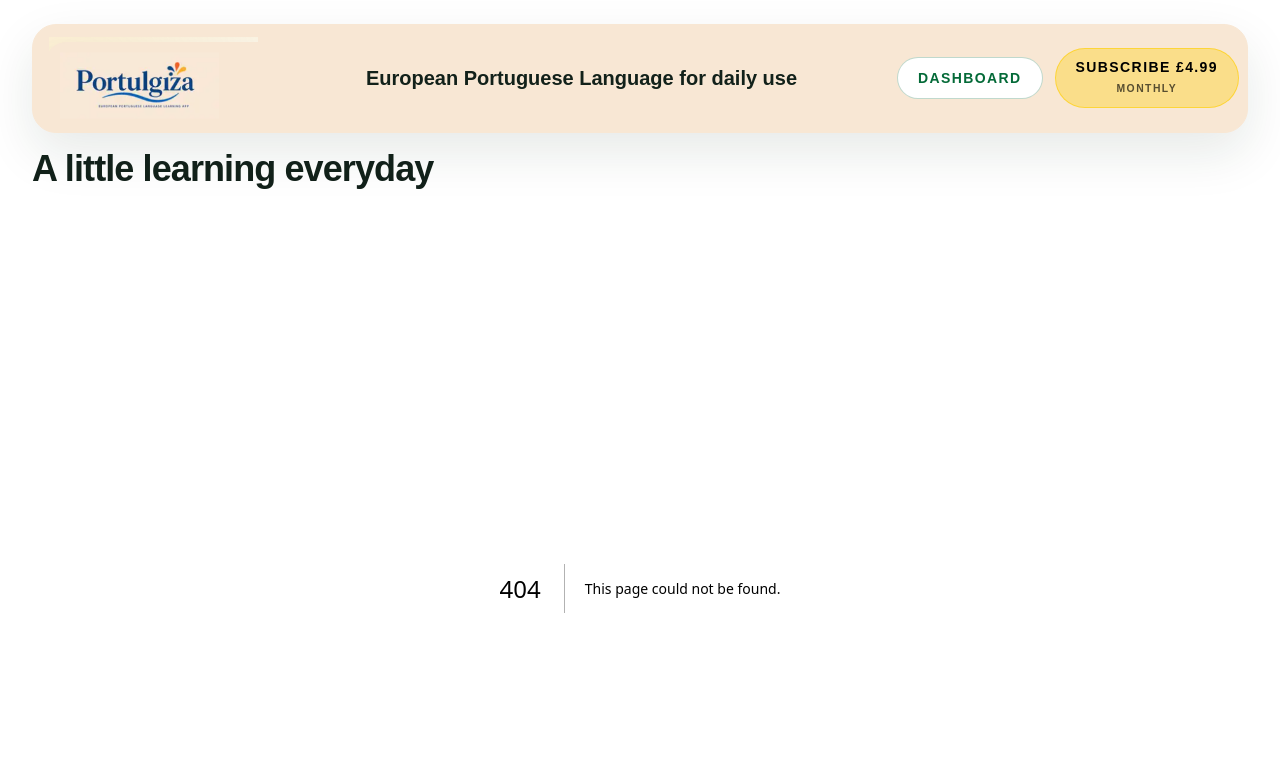
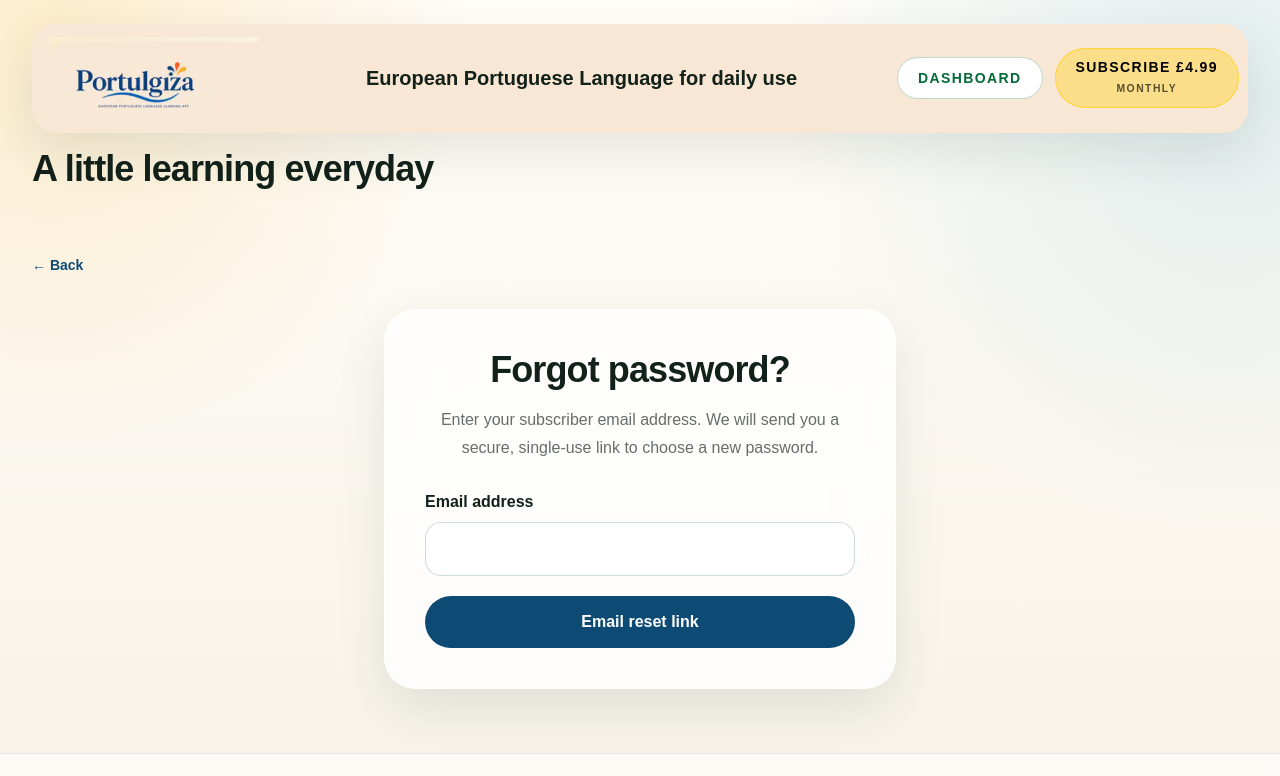
Before and after one commit to akgaza7/PORTULGIZA, a Next.js app in the folder site/: page /forgot-password in a window 1280 px wide. Before the commit this address had no page. Shown: the top 776 px of the page. Built offline with nearby package versions, Linux system fonts and the light colour scheme.

Commit message:
Add secure Auth0 password recovery
Adds a secure Auth0 email password-reset flow and rejects Auth0's administrator tenant.

```diff
--- /dev/null
+++ b/site/app/api/auth/forgot-password/route.ts
@@ -0,0 +1,51 @@
+import { NextResponse } from "next/server";
+
+const emailPattern = /^[^\s@]+@[^\s@]+\.[^\s@]+$/;
+
+export async function POST(request: Request) {
+  let email = "";
+
+  try {
+    const body = (await request.json()) as { email?: unknown };
+    email = typeof body.email === "string" ? body.email.trim().toLowerCase() : "";
+  } catch {
+    return NextResponse.json({ error: "Invalid request." }, { status: 400 });
+  }
+
+  if (!email || email.length > 254 || !emailPattern.test(email)) {
+    return NextResponse.json({ error: "Enter a valid email address." }, { status: 400 });
+  }
+
+  const domain = process.env.AUTH0_DOMAIN
+    ?.replace(/^https?:\/\//, "")
+    .replace(/\/$/, "")
+    .toLowerCase();
+  const clientId = process.env.AUTH0_CLIENT_ID;
+  const connection = process.env.AUTH0_CONNECTION || "Username-Password-Authentication";
+
+  if (!domain || domain === "auth0.auth0.com" || !clientId) {
+    console.error("Password reset is unavailable because Auth0 is not configured.");
+    return NextResponse.json({ error: "Password reset is unavailable." }, { status: 503 });
+  }
+
+  try {
+    const response = await fetch(`https://${domain}/dbconnections/change_password`, {
+      method: "POST",
+      headers: { "Content-Type": "application/json" },
+      body: JSON.stringify({ client_id: clientId, email, connection }),
+      cache: "no-store",
+    });
+
+    // Auth0 returns 404 when an address is unknown. Use the same response as a
+    // successful request so this endpoint cannot be used to discover accounts.
+    if (response.ok || response.status === 404) {
+      return NextResponse.json({ ok: true });
+    }
+
+    console.error("Auth0 password reset request failed.", { status: response.status });
+    return NextResponse.json({ error: "Password reset is unavailable." }, { status: 503 });
+  } catch (error) {
+    console.error("Auth0 password reset request failed.", error);
+    return NextResponse.json({ error: "Password reset is unavailable." }, { status: 503 });
+  }
+}
--- /dev/null
+++ b/site/app/forgot-password/page.tsx
@@ -0,0 +1,15 @@
+import Link from "next/link";
+import { ForgotPasswordForm } from "@/components/forgot-password-form";
+
+export default function ForgotPasswordPage() {
+  return (
+    <main className="page-shell py-10 sm:py-16">
+      <Link href="/sign-in" className="text-sm font-semibold text-ocean hover:text-ink">
+        ← Back
+      </Link>
+      <div className="mt-8">
+        <ForgotPasswordForm />
+      </div>
+    </main>
+  );
+}
--- a/site/components/auth-form.tsx
+++ b/site/components/auth-form.tsx
@@ -34,6 +34,14 @@ export function AuthForm({ mode, configured }: AuthFormProps) {
           {isSignUp ? "Start free trial" : "Sign in"}
         </span>
       )}
+      {!isSignUp && configured ? (
+        <a
+          href="/forgot-password"
+          className="mt-5 inline-flex font-semibold text-ocean underline decoration-ocean/35 underline-offset-4 transition hover:text-ink"
+        >
+          Forgot password?
+        </a>
+      ) : null}
     </section>
   );
 }
--- /dev/null
+++ b/site/components/forgot-password-form.tsx
@@ -0,0 +1,76 @@
+"use client";
+
+import { FormEvent, useState } from "react";
+
+export function ForgotPasswordForm() {
+  const [email, setEmail] = useState("");
+  const [status, setStatus] = useState<"idle" | "sending" | "sent" | "error">("idle");
+
+  async function handleSubmit(event: FormEvent<HTMLFormElement>) {
+    event.preventDefault();
+    setStatus("sending");
+
+    try {
+      const response = await fetch("/api/auth/forgot-password", {
+        method: "POST",
+        headers: { "Content-Type": "application/json" },
+        body: JSON.stringify({ email }),
+      });
+
+      setStatus(response.ok ? "sent" : "error");
+    } catch {
+      setStatus("error");
+    }
+  }
+
+  if (status === "sent") {
+    return (
+      <section className="card-surface mx-auto max-w-lg p-8 text-center sm:p-10" aria-live="polite">
+        <h1 className="text-4xl font-bold tracking-tight text-ink">Check your email</h1>
+        <p className="mx-auto mt-4 max-w-md leading-7 text-ink/65">
+          If an account uses that email address, Auth0 will send a single-use link for choosing a new password.
+        </p>
+      </section>
+    );
+  }
+
+  return (
+    <section className="card-surface mx-auto max-w-lg p-8 sm:p-10">
+      <div className="text-center">
+        <h1 className="text-4xl font-bold tracking-tight text-ink">Forgot password?</h1>
+        <p className="mx-auto mt-4 max-w-md leading-7 text-ink/65">
+          Enter your subscriber email address. We will send you a secure, single-use link to choose a new password.
+        </p>
+      </div>
+
+      <form className="mt-7" onSubmit={handleSubmit}>
+        <label htmlFor="forgot-password-email" className="block text-left font-semibold text-ink">
+          Email address
+        </label>
+        <input
+          id="forgot-password-email"
+          name="email"
+          type="email"
+          autoComplete="email"
+          required
+          maxLength={254}
+          value={email}
+          onChange={(event) => setEmail(event.target.value)}
+          className="mt-2 w-full rounded-2xl border border-ocean/20 bg-white px-4 py-3.5 text-ink outline-none transition focus:border-ocean focus:ring-4 focus:ring-ocean/10"
+        />
+        <button
+          type="submit"
+          disabled={status === "sending"}
+          className="mt-5 inline-flex w-full items-center justify-center rounded-full bg-ocean px-5 py-3.5 font-semibold text-white transition hover:bg-ink disabled:cursor-wait disabled:opacity-60"
+        >
+          {status === "sending" ? "Sending…" : "Email reset link"}
+        </button>
+        {status === "error" ? (
+          <p className="mt-4 text-center text-sm font-semibold text-portugalRed" role="alert">
+            The reset email could not be requested. Please try again shortly.
+          </p>
+        ) : null}
+      </form>
+    </section>
+  );
+}
```
Also changed, not shown: site/lib/auth0-config.ts (+7 -1 lines), 1 other file (tests, documents, lock files or other folders).
